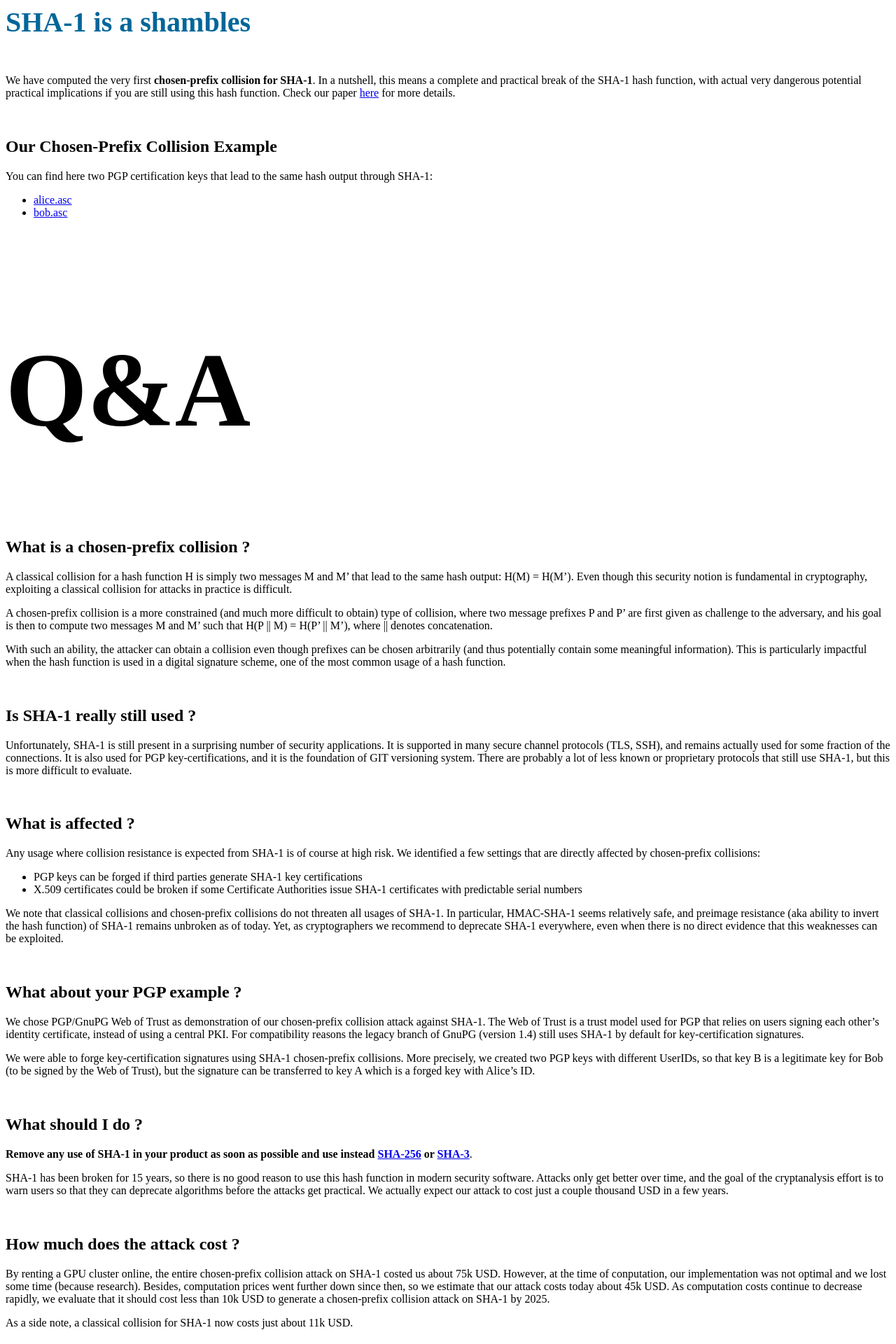
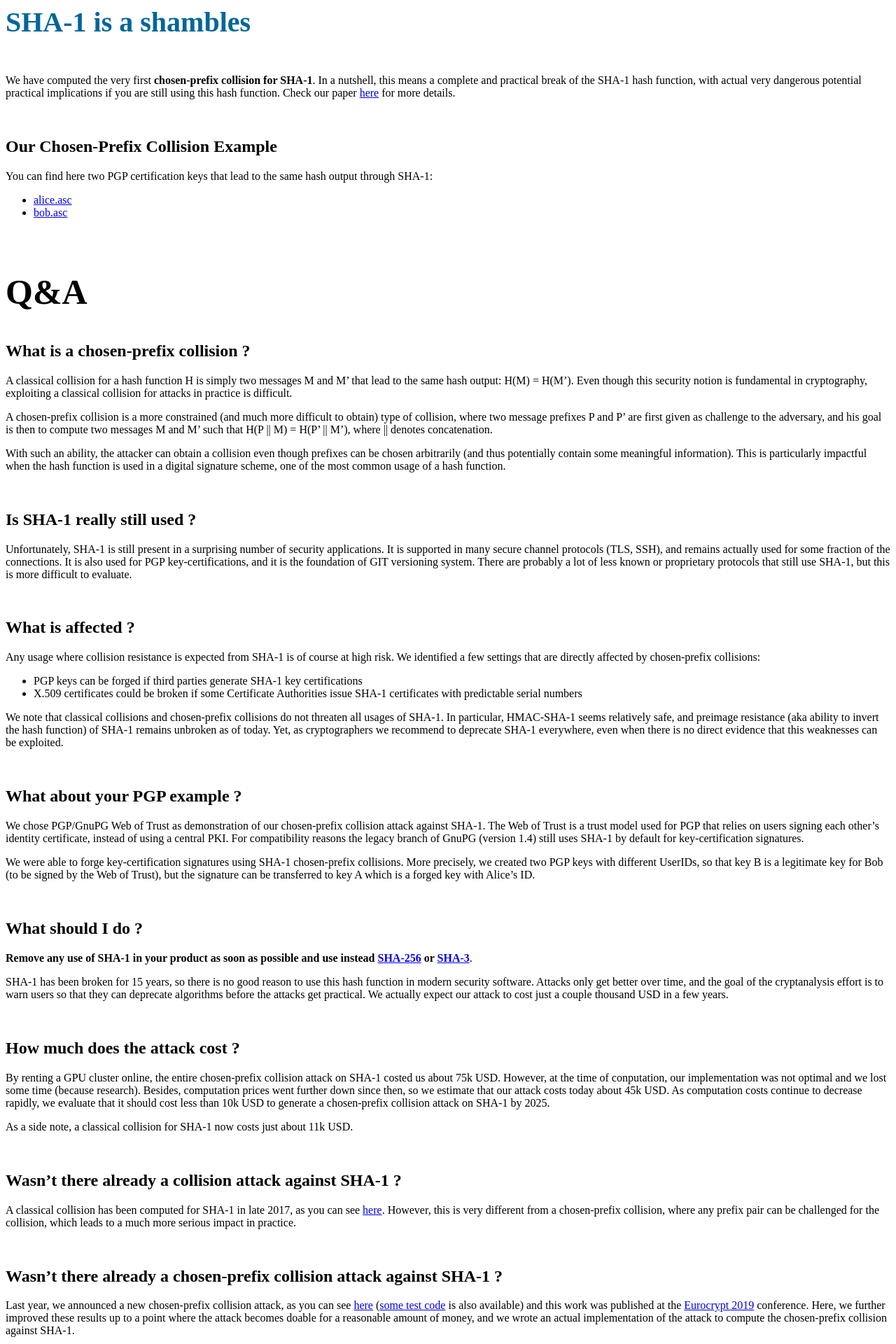
Before and after one commit to SHA-mbles/SHA-mbles.github.io, a Jekyll site: the page built from README.md, in a window 1280 px wide. Shown: the top 1920 px of the page at 70% size. Built offline with Jekyll 4.4.1, drawn with Linux system fonts in a browser that asks for light colours; our own code applies the rules of GitHub Pages for plain Markdown files; a script that is not in the unit is left out.

Commit message:
Update style.css

```diff
--- a/assets/css/style.css
+++ b/assets/css/style.css
@@ -5,12 +5,12 @@
 @import "";
 
 .inner {
-  max-width: 275%;
+  max-width: 75%;
 }
 
 h1 {
- font-size: 150px;
+ font-size: 50px;
 }
 @media all header p {
-  width: 275%;
+  width: 75%;
 }
```
